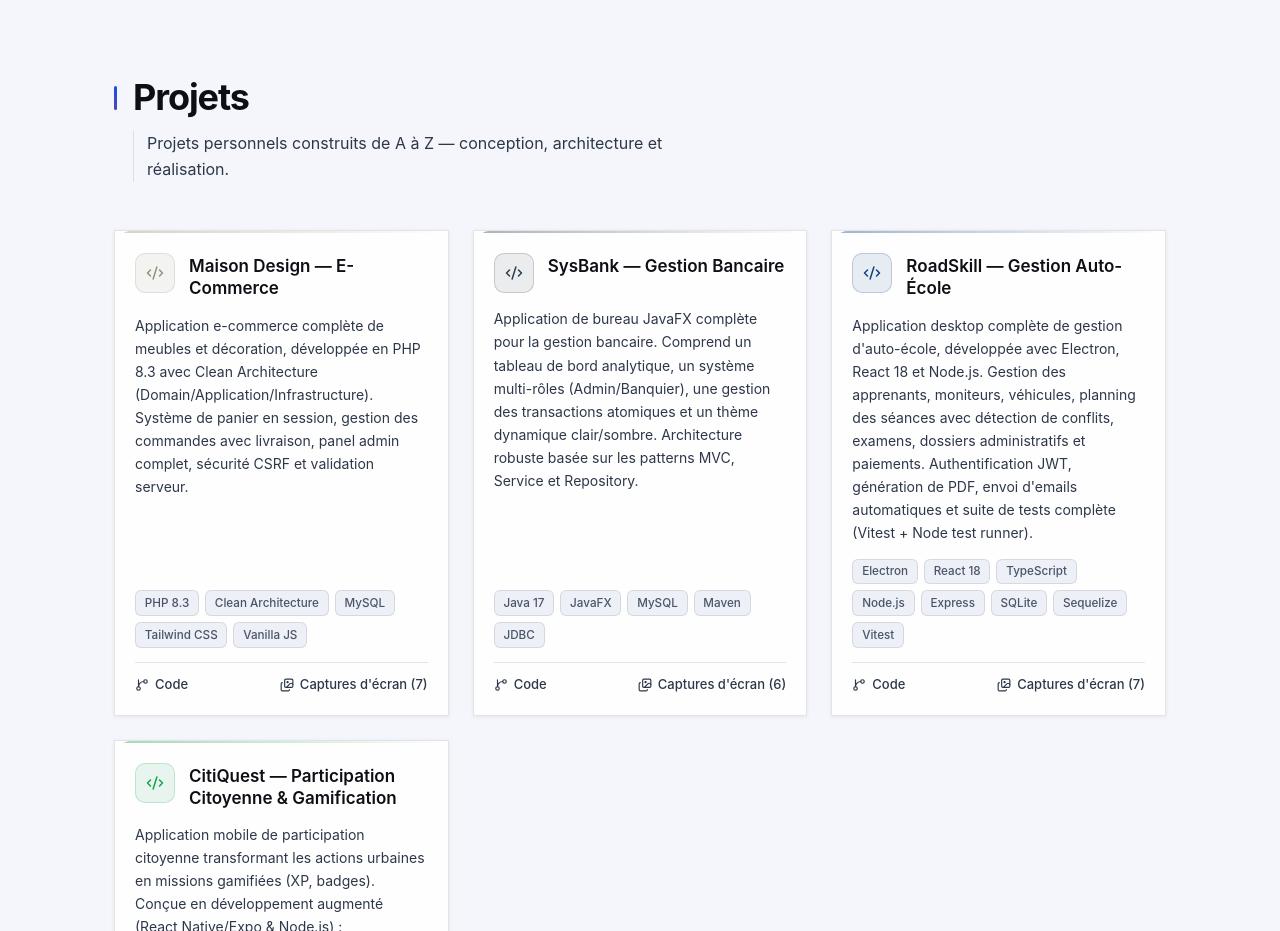
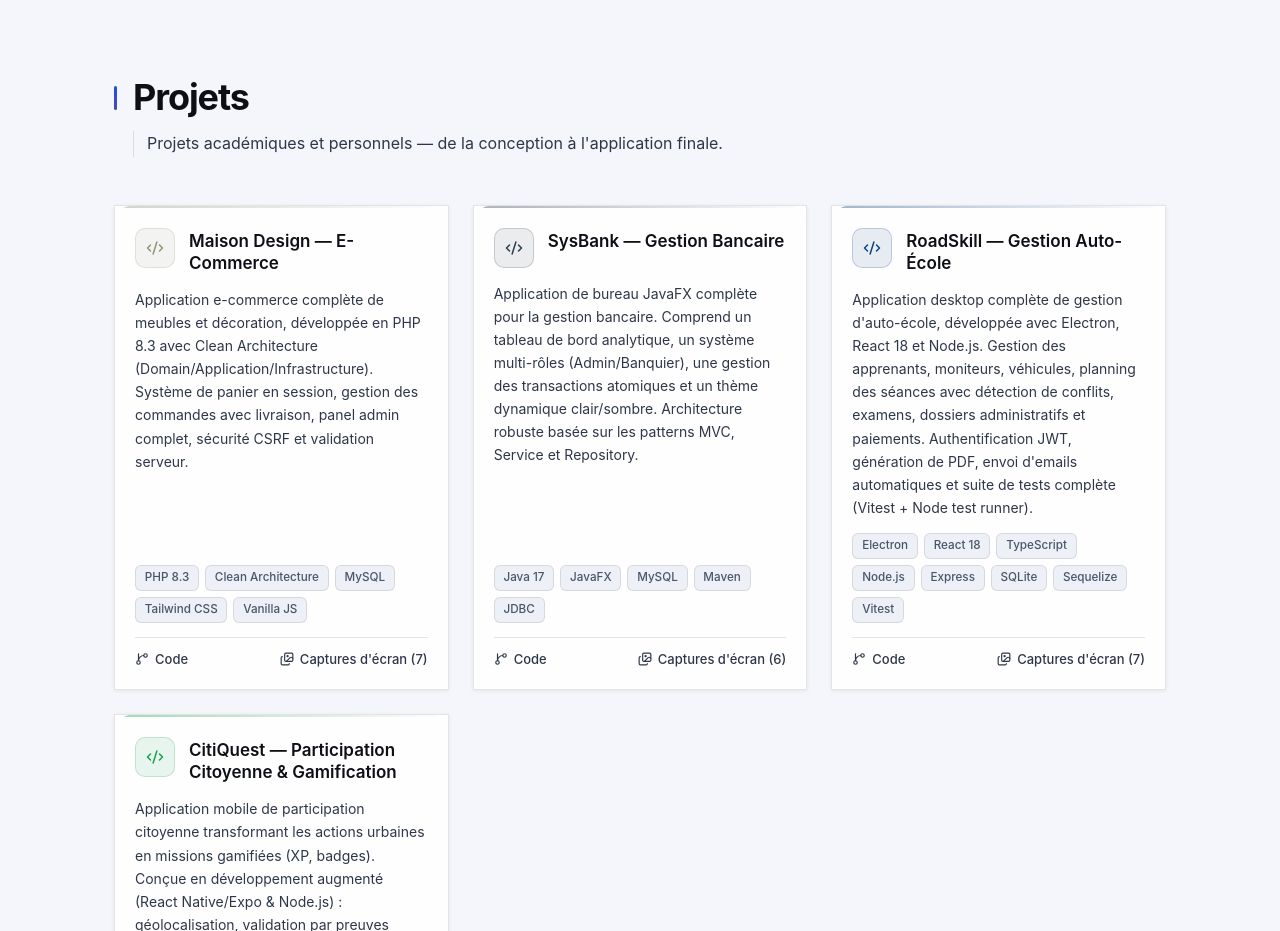
Before and after one commit to imenelc1/Portfolio, a React (Vite) app: page / in a window 1280 px wide. Shown: the part 820-1751 px from the top of the page. Built offline with nearby package versions, Linux system fonts and the light colour scheme.

Commit message:
petit changement

```diff
--- a/src/i18n/translations.js
+++ b/src/i18n/translations.js
@@ -29,7 +29,7 @@ export const translations = {
 
     projects: {
       title:       'Projets',
-      subtitle:    'Projets personnels construits de A à Z — conception, architecture et réalisation.',
+      subtitle:    'Projets académiques et personnels — de la conception à l\'application finale.',
       view_code:   'Code',
       view_demo:   'Demo',
       view_all:    'Voir tous les projets sur GitHub',
@@ -104,7 +104,7 @@ export const translations = {
 
     projects: {
       title:       'Projects',
-      subtitle:    'Personal projects built end-to-end — design, architecture and implementation.',
+      subtitle:    'Academic and personal projects — from concept to working application.',
       view_code:   'Code',
       view_demo:   'Demo',
       view_all:    'View all projects on GitHub',
```
